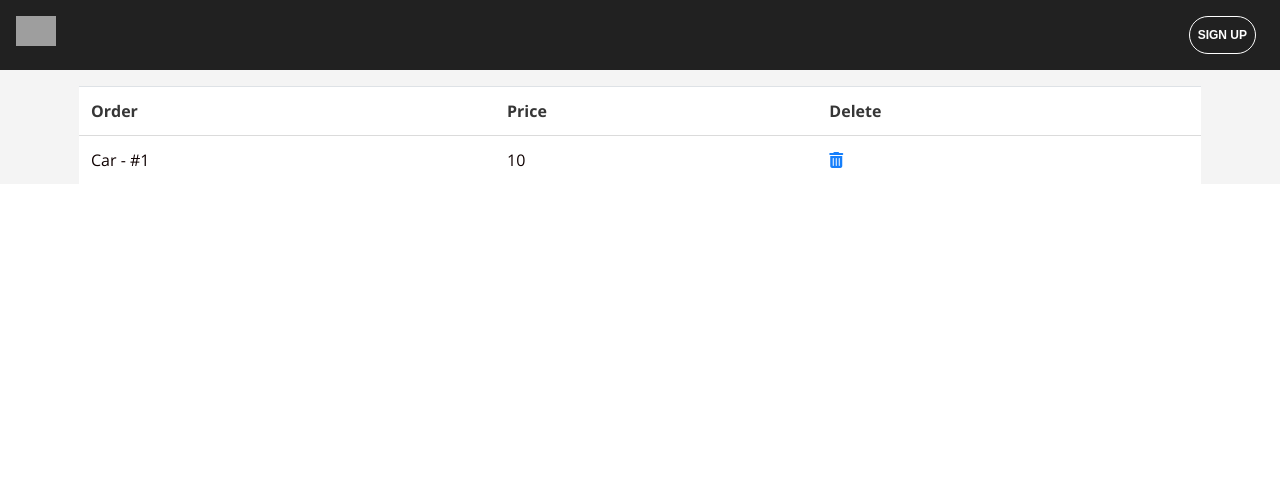
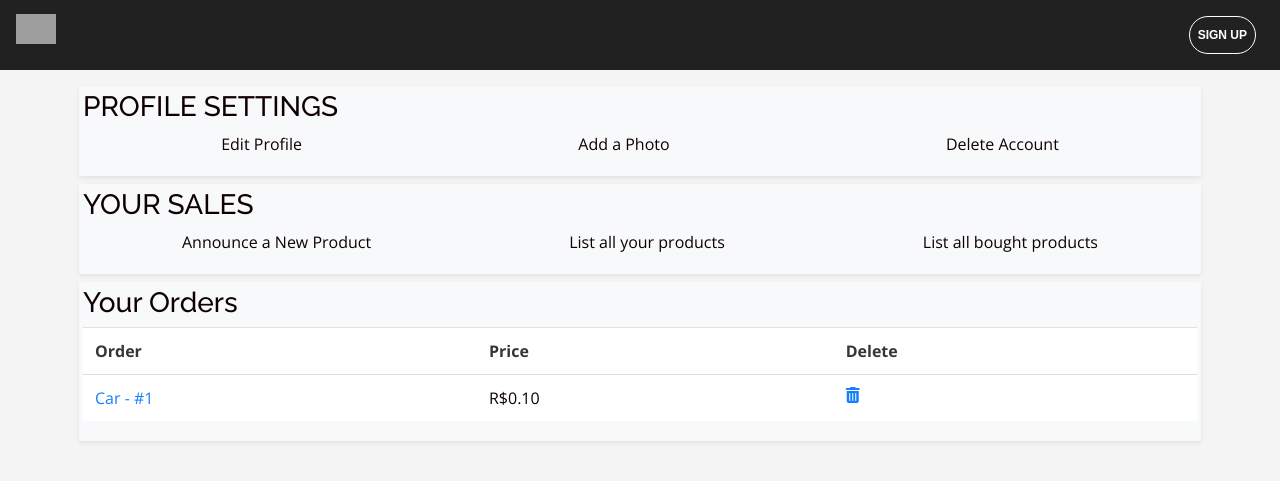
Before and after one commit to Luidiblu/EletricMarketplace, a Rails app: page /users/1 in a window 1280 px wide. Shown: the top 481 px of the page. Run offline with Rails 7, Linux system fonts and the light colour scheme; data comes from the database, SQL or seed files in the repository; tables that the repository leaves empty hold one stand-in row (values such as "Sample post"); style sheets or scripts are compiled from the project's sources; some libraries are stand-ins or nearby versions; grey boxes are pictures that could not be loaded.

Commit message:
Added Profile Options

```diff
--- a/app/views/layouts/application.html.erb
+++ b/app/views/layouts/application.html.erb
@@ -1,5 +1,5 @@
-<!DOCTYPE html>
-<html>
+<!-- DOCTYPE html -->
+<html style="background-color: #F4F4F4;">
   <head>
     <meta charset="UTF-8">
     <meta name="viewport" content="width=device-width, initial-scale=1, shrink-to-fit=no">
--- a/app/views/users/show.html.erb
+++ b/app/views/users/show.html.erb
@@ -1,4 +1,26 @@
 <div class="container">
+
+  <div class="p-1 my-2 bg-light rounded shadow-sm">
+    <h3>PROFILE SETTINGS</h3>
+    <div class="d-flex justify-content-around align-items-center">
+      <p>Edit Profile</p>
+      <p>Add a Photo</p>
+      <p>Delete Account</p>
+    </div>
+  </div>
+
+  <div class="p-1 my-2 bg-light rounded shadow-sm">
+    <h3>YOUR SALES</h3>
+    <div class="d-flex justify-content-around align-items-center">
+      <p>Announce a New Product</p>
+      <p>List all your products</p>
+      <p>List all bought products</p>
+    </div>
+  </div>
+
+  <div class="p-1 my-2 bg-light rounded shadow-sm">
+    <h3>Your Orders</h3>
+    <% if @user.orders.size > 0 %>
       <table class="table">
         <tr>
           <th>Order</th>
@@ -8,8 +30,8 @@
 
         <% @user.orders.each do |order| %>
           <tr>
-        <td><%= order.product.name %></td>
-        <td><%= order.price %></td>
+            <td><%= link_to order.product.name, product_path(order.product) %></td>
+            <td><%= "R#{number_to_currency((order.price/100.0).round(2))}" %></td>
             <td>
               <%= link_to  order_path(order), method: :delete do %>
                 <i class="fas fa-trash-alt"></i>
@@ -19,4 +41,11 @@
         <% end %>
 
       </table>
+    <% else %>
+      <div class="text-center">
+        <h5>You have no orders yet.</h5>
+        <p>Lets go Shopping XD</p>
       </div>
+    <% end %>
+  </div>
+</div>
```
Lines whose indentation alone changed are shown as unchanged.
